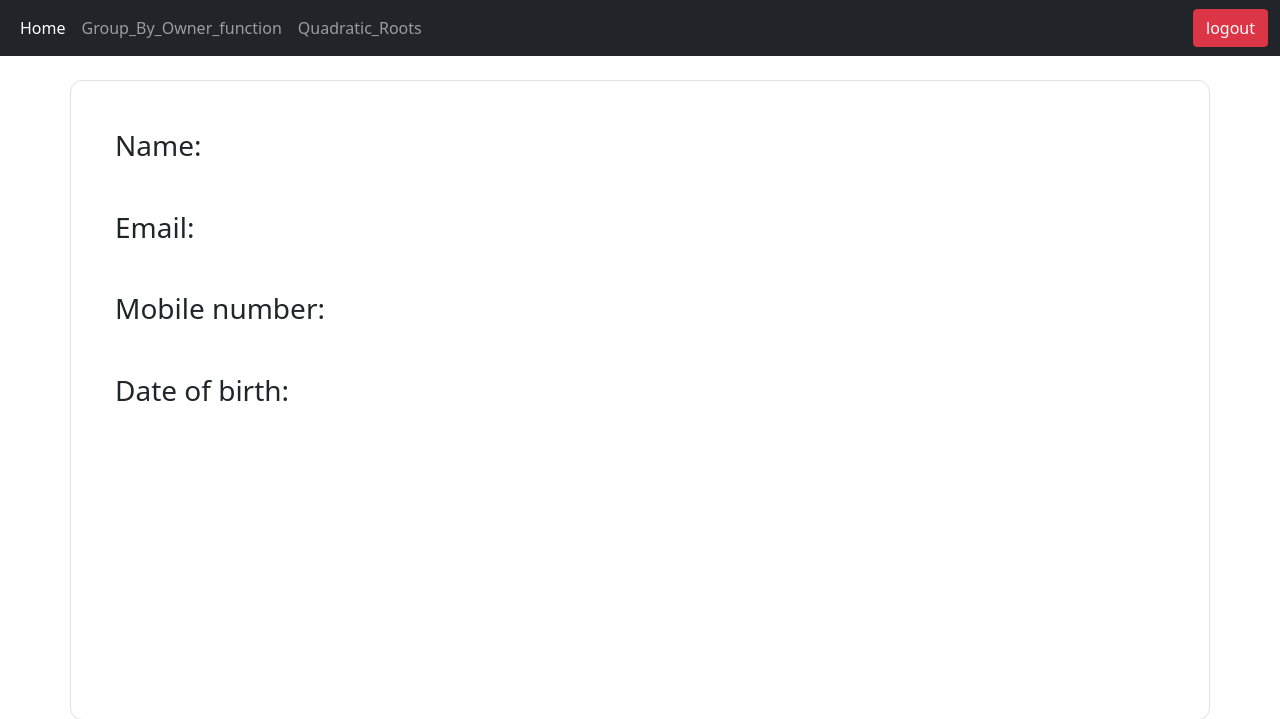
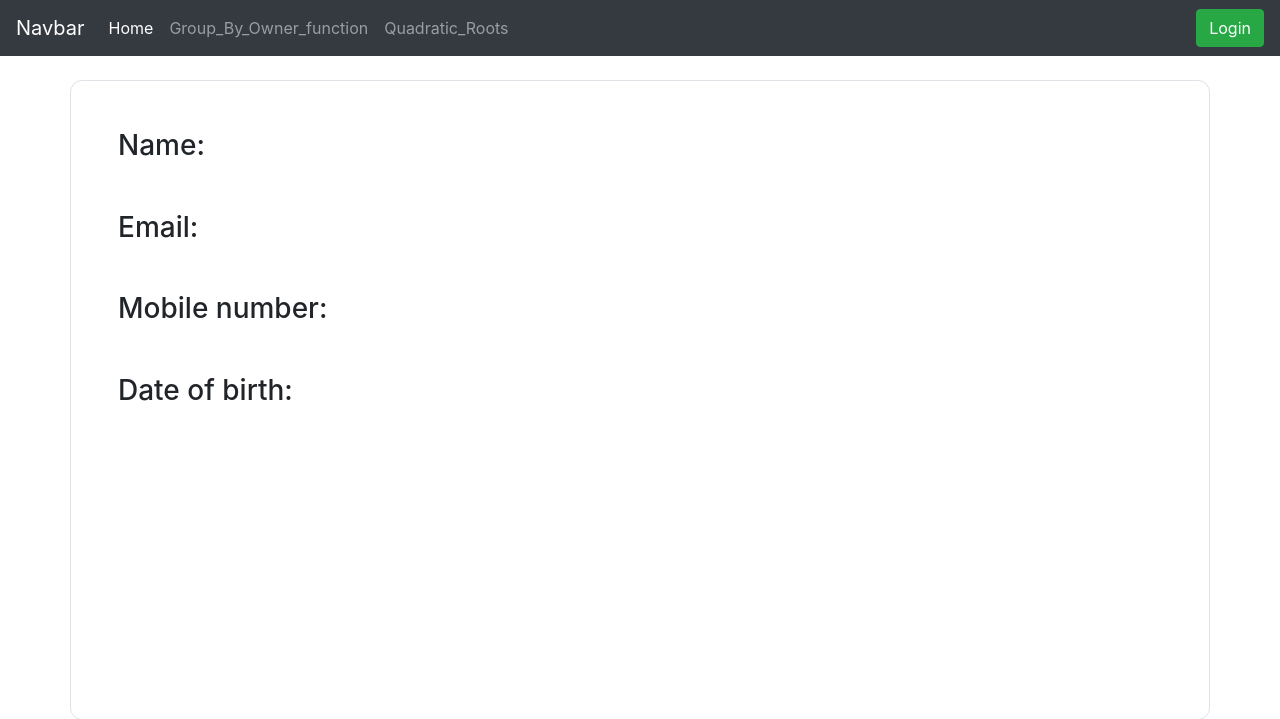
Before and after one commit to unaib-saiyad/Framepilot, a Django app: page / in a window 1280 px wide. Shown: the top 719 px of the page. Run offline with Django 4.2, Linux system fonts and the light colour scheme; some libraries are stand-ins or nearby versions.

Commit message:
Finishing touches

```diff
--- a/FamepilotAssignment/templates/index.html
+++ b/FamepilotAssignment/templates/index.html
@@ -4,20 +4,25 @@
 <head>
     <!-- Required meta tags -->
     <meta charset="utf-8">
-    <meta name="viewport" content="width=device-width, initial-scale=1">
+    <meta name="viewport" content="width=device-width, initial-scale=1, shrink-to-fit=no">
 
     <!-- Bootstrap CSS -->
-    <link href="https://cdn.jsdelivr.net/npm/bootstrap@5.1.3/dist/css/bootstrap.min.css" rel="stylesheet"
-        integrity="sha384-1BmE4kWBq78iYhFldvKuhfTAU6auU8tT94WrHftjDbrCEXSU1oBoqyl2QvZ6jIW3" crossorigin="anonymous">
+    <link rel="stylesheet" href="https://maxcdn.bootstrapcdn.com/bootstrap/4.0.0/css/bootstrap.min.css"
+        integrity="sha384-Gn5384xqQ1aoWXA+058RXPxPg6fy4IWvTNh0E263XmFcJlSAwiGgFAW/dAiS6JXm" crossorigin="anonymous">
 
-    <title>Base</title>
+    <title>Index</title>
 </head>
 
 <body>
     <nav class="navbar navbar-expand-lg navbar-dark bg-dark">
-        <div class="container-fluid">
+        <a class="navbar-brand" href="#">Navbar</a>
+        <button class="navbar-toggler" type="button" data-toggle="collapse" data-target="#navbarSupportedContent"
+            aria-controls="navbarSupportedContent" aria-expanded="false" aria-label="Toggle navigation">
+            <span class="navbar-toggler-icon"></span>
+        </button>
+
         <div class="collapse navbar-collapse" id="navbarSupportedContent">
-                <ul class="navbar-nav me-auto mb-2 mb-lg-0">
+            <ul class="navbar-nav mr-auto">
                 <li class="nav-item">
                     <a id="home-link" onclick="Index()" style="cursor: pointer;" class="nav-link active">Home</a>
                 </li>
@@ -30,11 +35,14 @@
                         style="cursor: pointer;">Quadratic_Roots</a>
                 </li>
             </ul>
-                <form action="{% url 'my_app:logout' %}" method="get">
+            {% if user.is_authenticated %}
+            <form class="form-inline my-2 my-lg-0" action="{% url 'my_app:logout' %}" method="get">
                 {% csrf_token %}
-                    <button class="btn btn-danger" type="submit">logout</button>
+                <button class="btn btn-danger my-2 my-sm-0" type="submit">logout</button>
             </form>
-            </div>
+            {% else %}
+                <a class="btn btn-success my-2 my-sm-0" href="{% url 'my_app:login' %}">Login</a>
+            {% endif %}
         </div>
     </nav>
 
@@ -95,12 +103,18 @@
         </div>
     </div>
 
-    <!-- Optional JavaScript; choose one of the two! -->
+    <!-- Optional JavaScript -->
+    <!-- jQuery first, then Popper.js, then Bootstrap JS -->
+    <script src="https://code.jquery.com/jquery-3.2.1.slim.min.js"
+        integrity="sha384-KJ3o2DKtIkvYIK3UENzmM7KCkRr/rE9/Qpg6aAZGJwFDMVNA/GpGFF93hXpG5KkN" crossorigin="anonymous">
+    </script>
+    <script src="https://cdnjs.cloudflare.com/ajax/libs/popper.js/1.12.9/umd/popper.min.js"
+        integrity="sha384-ApNbgh9B+Y1QKtv3Rn7W3mgPxhU9K/ScQsAP7hUibX39j7fakFPskvXusvfa0b4Q" crossorigin="anonymous">
+    </script>
+    <script src="https://maxcdn.bootstrapcdn.com/bootstrap/4.0.0/js/bootstrap.min.js"
+        integrity="sha384-JZR6Spejh4U02d8jOt6vLEHfe/JQGiRRSQQxSfFWpi1MquVdAyjUar5+76PVCmYl" crossorigin="anonymous">
+    </script>
 
-    <!-- Option 1: Bootstrap Bundle with Popper -->
-    <script src="https://cdn.jsdelivr.net/npm/bootstrap@5.1.3/dist/js/bootstrap.bundle.min.js"
-        integrity="sha384-ka7Sk0Gln4gmtz2MlQnikT1wXgYsOg+OMhuP+IlRH9sENBO0LRn5q+8nbTov4+1p" crossorigin="anonymous">
-    </script>
     <script src="https://ajax.googleapis.com/ajax/libs/jquery/1.7.1/jquery.min.js" type="text/javascript"></script>
     <script>
         function Index() {
@@ -176,11 +190,6 @@
         }
 
     </script>
-    <!-- Option 2: Separate Popper and Bootstrap JS -->
-    <!--
-    <script src="https://cdn.jsdelivr.net/npm/@popperjs/core@2.10.2/dist/umd/popper.min.js" integrity="sha384-7+zCNj/IqJ95wo16oMtfsKbZ9ccEh31eOz1HGyDuCQ6wgnyJNSYdrPa03rtR1zdB" crossorigin="anonymous"></script>
-    <script src="https://cdn.jsdelivr.net/npm/bootstrap@5.1.3/dist/js/bootstrap.min.js" integrity="sha384-QJHtvGhmr9XOIpI6YVutG+2QOK9T+ZnN4kzFN1RtK3zEFEIsxhlmWl5/YESvpZ13" crossorigin="anonymous"></script>
-    -->
 </body>
 
 </html>
--- a/FamepilotAssignment/templates/login.html
+++ b/FamepilotAssignment/templates/login.html
@@ -11,7 +11,7 @@
     <link href="https://cdn.jsdelivr.net/npm/bootstrap@5.1.3/dist/css/bootstrap.min.css" rel="stylesheet"
         integrity="sha384-1BmE4kWBq78iYhFldvKuhfTAU6auU8tT94WrHftjDbrCEXSU1oBoqyl2QvZ6jIW3" crossorigin="anonymous">
 
-    <title>Base</title>
+    <title>Login</title>
 </head>
 
 <body>
@@ -25,6 +25,7 @@
             {% render_form serializer %}
             <button class="w-100 btn btn-lg btn-primary my-2" type="submit">Login</button>
         </form>
+        <a href="{% url 'my_app:register' %}">Register</a>
     </div>
 
     <!-- Optional JavaScript; choose one of the two! -->
--- a/FamepilotAssignment/templates/register.html
+++ b/FamepilotAssignment/templates/register.html
@@ -11,7 +11,7 @@
     <link href="https://cdn.jsdelivr.net/npm/bootstrap@5.1.3/dist/css/bootstrap.min.css" rel="stylesheet"
         integrity="sha384-1BmE4kWBq78iYhFldvKuhfTAU6auU8tT94WrHftjDbrCEXSU1oBoqyl2QvZ6jIW3" crossorigin="anonymous">
 
-    <title>Base</title>
+    <title>Register</title>
 </head>
 
 <body>
@@ -24,6 +24,7 @@
             {% render_form serializer %}
             <button class="w-100 btn btn-lg btn-primary my-2" type="submit">Register</button>
         </form>
+        <a href="{% url 'my_app:login' %}">login</a>
     </div>
 
     <!-- Optional JavaScript; choose one of the two! -->
```
Lines whose indentation alone changed are shown as unchanged.
